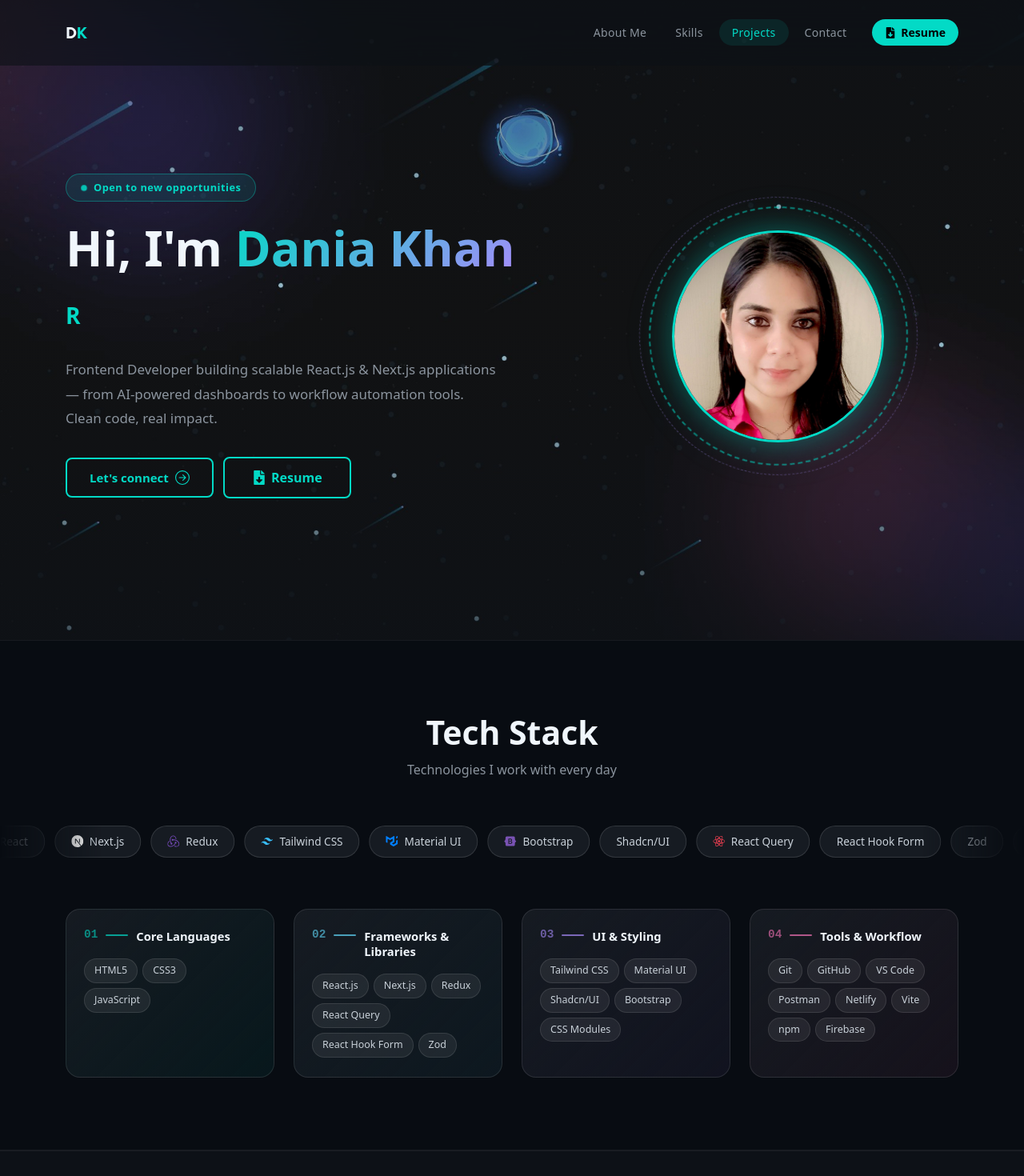
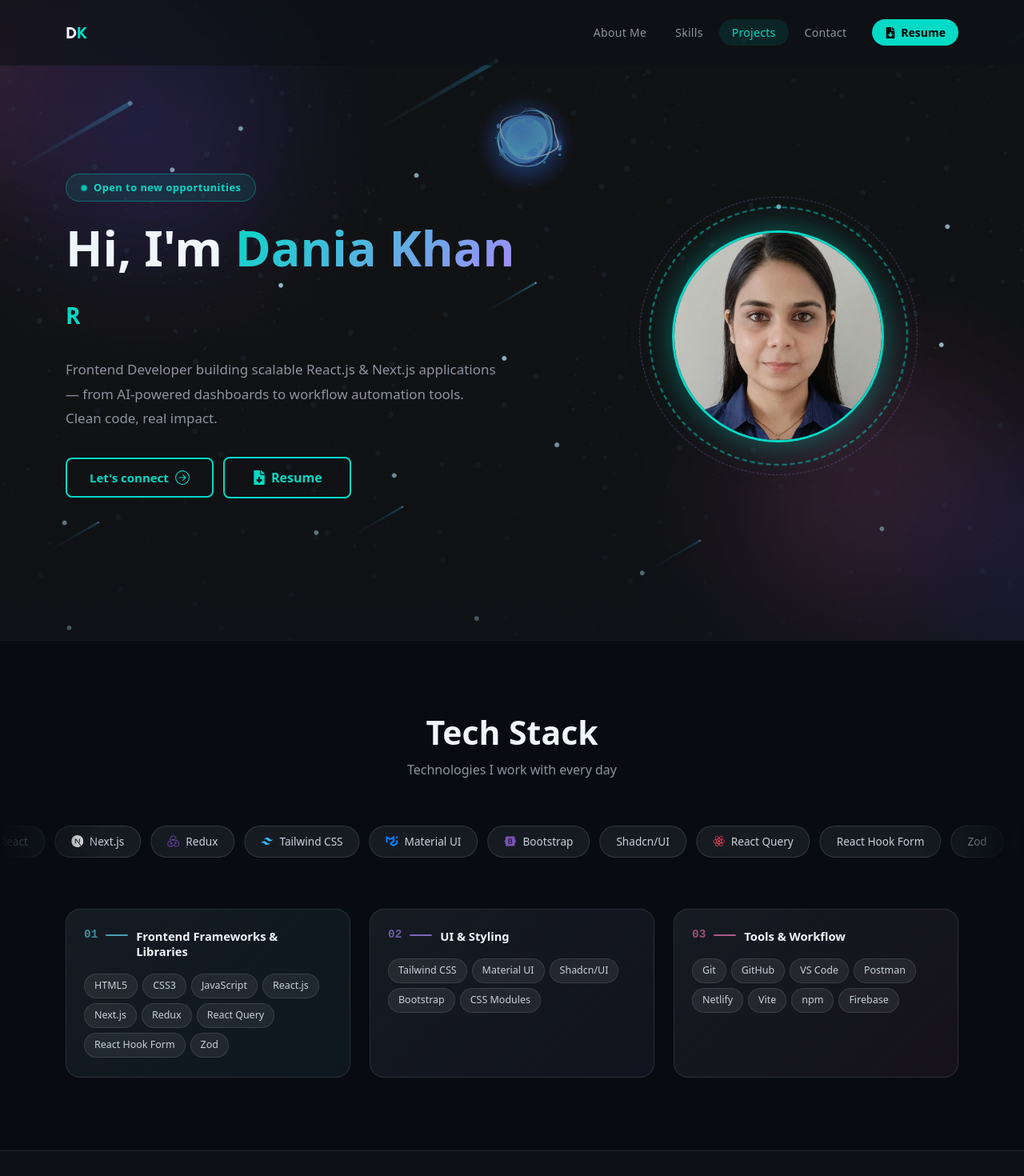
Before and after one commit to dania-01/portfolio, a Next.js app: page / in a window 1280 px wide. Shown: the top 1470 px of the page at 80% size. Built offline with nearby package versions, Linux system fonts and the light colour scheme; no server answers.

Commit message:
update banner, skills and profile picture

```diff
--- a/src/components/Banner.js
+++ b/src/components/Banner.js
@@ -111,7 +111,7 @@ export default function Banner() {
             <div className="avatar-ring-wrap">
               {/* eslint-disable-next-line @next/next/no-img-element */}
               <img
-                src="/assets/img/profile.png"
+                src="/assets/img/profile-picture.png"
                 alt="Dania Khan"
                 className="profile-img"
               />
--- a/src/components/Skills.js
+++ b/src/components/Skills.js
@@ -35,22 +35,17 @@ const MARQUEE_TECH = [
 /* ── Skill categories (no backend) ── */
 const CATEGORIES = [
   {
-    num: '01', title: 'Core Languages', color: '#03DAC6',
-    gradient: 'rgba(3,218,198,0.06)',
-    tags: ['HTML5', 'CSS3', 'JavaScript'],
+    num: '01', title: 'Frontend Frameworks & Libraries', color: '#61DAFB',
+    gradient: 'rgba(97,218,251,0.06)',
+    tags: ['HTML5', 'CSS3', 'JavaScript', 'React.js', 'Next.js', 'Redux', 'React Query', 'React Hook Form', 'Zod'],
   },
   {
-    num: '02', title: 'Frameworks & Libraries', color: '#61DAFB',
-    gradient: 'rgba(97,218,251,0.06)',
-    tags: ['React.js', 'Next.js', 'Redux', 'React Query', 'React Hook Form', 'Zod'],
-  },
-  {
-    num: '03', title: 'UI & Styling', color: '#a78bfa',
+    num: '02', title: 'UI & Styling', color: '#a78bfa',
     gradient: 'rgba(167,139,250,0.06)',
     tags: ['Tailwind CSS', 'Material UI', 'Shadcn/UI', 'Bootstrap', 'CSS Modules'],
   },
   {
-    num: '04', title: 'Tools & Workflow', color: '#f472b6',
+    num: '03', title: 'Tools & Workflow', color: '#f472b6',
     gradient: 'rgba(244,114,182,0.06)',
     tags: ['Git', 'GitHub', 'VS Code', 'Postman', 'Netlify', 'Vite', 'npm', 'Firebase'],
   },
@@ -89,7 +84,7 @@ export default function Skills() {
       <Container>
         <Row className="g-4">
           {CATEGORIES.map(({ num, title, color, gradient, tags }) => (
-            <Col key={num} xs={12} sm={6} xl={3}>
+            <Col key={num} xs={12} sm={6} lg={4}>
               <div
                 className="skill-cat-card"
                 style={{ background: `linear-gradient(135deg, #161b22 0%, ${gradient} 100%)` }}
```
Also changed, not shown: public/assets/img/profile-picture.png (added).
